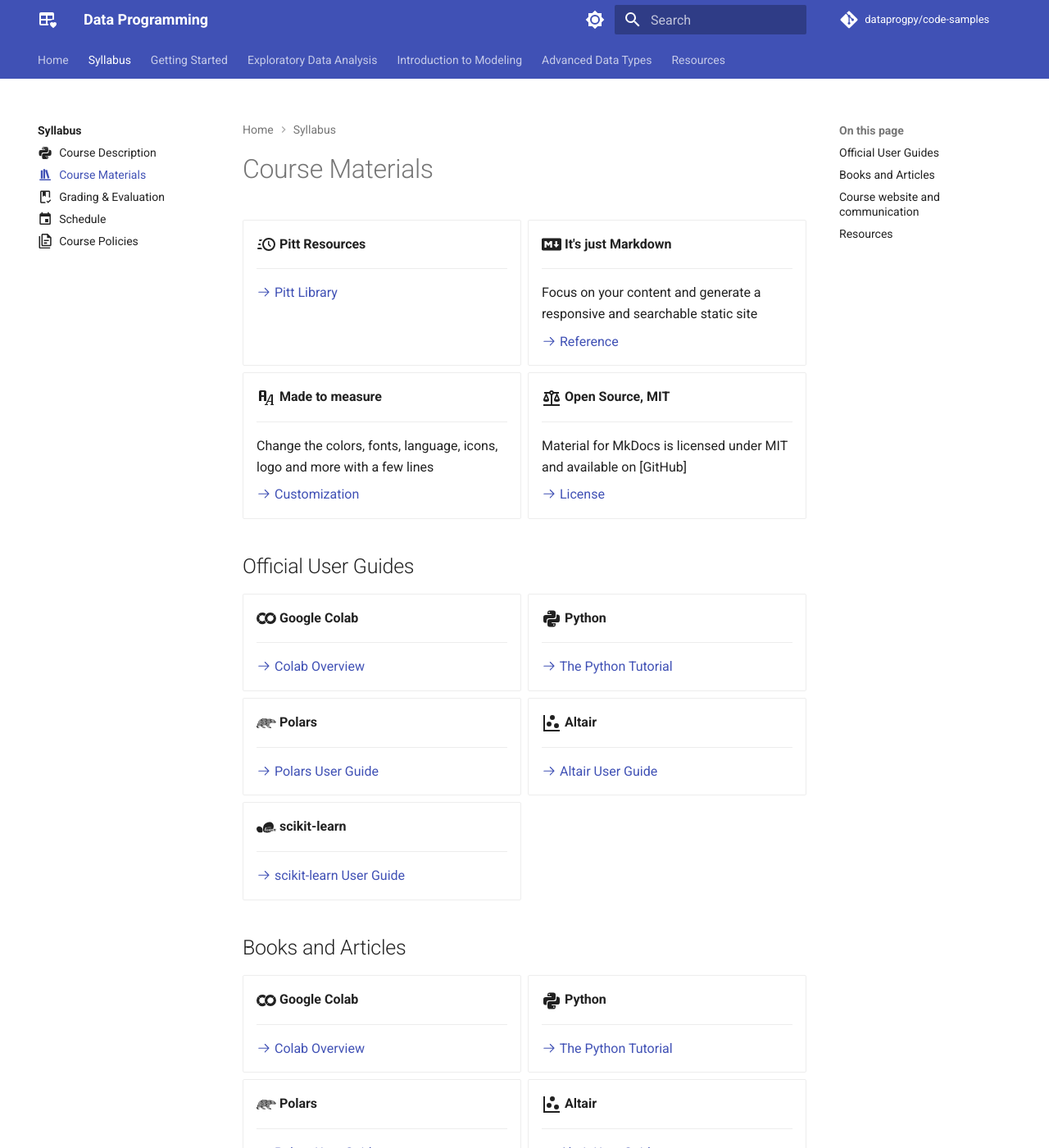
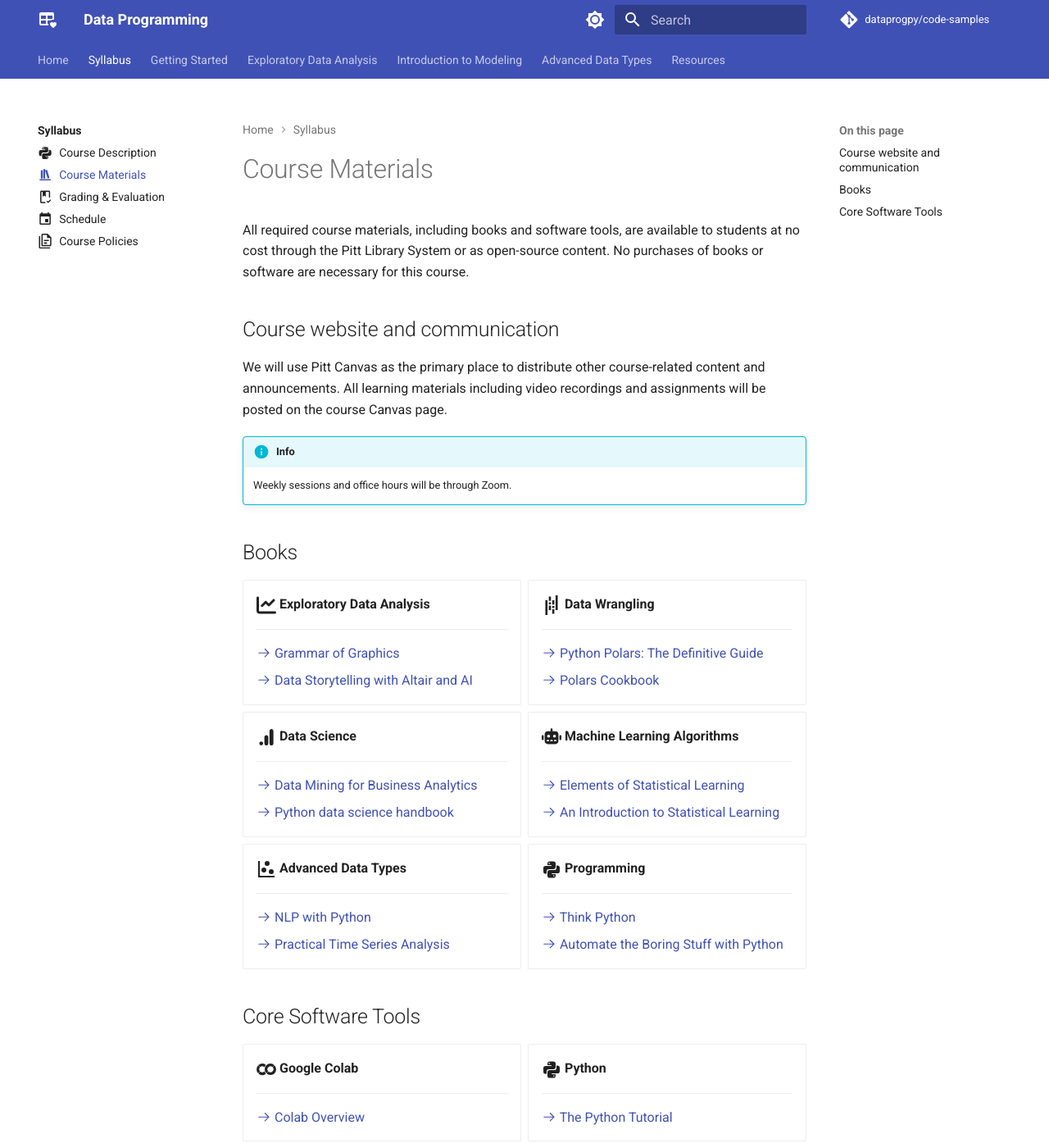
Before and after one commit to dataprogpy/dataprogpy.github.io, an MkDocs documentation site: the page built from docs/syllabus/course-materials.md, in a window 1280 px wide and 1400 px high. Shown: the whole window at 82% size. Built offline with MkDocs 1.6.1 and Material for MkDocs 9.7.7, drawn with Linux system fonts in a browser that asks for light colours; comment, search, counter and statistics services are not loaded; some of the changed text lies outside the part shown.

Commit message:
Update course materials

```diff
--- a/docs/syllabus/course-materials.md
+++ b/docs/syllabus/course-materials.md
@@ -4,41 +4,77 @@
 
 # Course Materials
 
+All required course materials, including books and software tools, are
+available to students at no cost through the Pitt Library System or as
+open-source content. No purchases of books or software are necessary for this course.
+
+## Course website and communication
+
+We will use Pitt Canvas as the primary place to distribute other course-related
+content and announcements. All learning materials including video recordings
+and assignments will be posted on the course Canvas page.
+
+!!! info
+
+    Weekly sessions and office hours will be through Zoom.
+
+## Books
+
 <div class="grid cards" markdown>
 
--   :material-clock-fast:{ .lg .middle } __Pitt Resources__
+-   :fontawesome-solid-chart-line:{ .lg .middle } __Exploratory Data Analysis__
 
     ---
 
-    [:octicons-arrow-right-24: Pitt Library](#)
+    [:octicons-arrow-right-24: Grammar of Graphics](https://pitt.primo.exlibrisgroup.com/permalink/01PITT_INST/1sjtb5p/alma9998493391306236)
 
--   :fontawesome-brands-markdown:{ .lg .middle } __It's just Markdown__
+    [:octicons-arrow-right-24: Data Storytelling with Altair and AI](https://pitt.primo.exlibrisgroup.com/permalink/01PITT_INST/i25aoe/cdi_safari_books_v2_9781633437920)
+
+-   :simple-pandas:{ .lg .middle } __Data Wrangling__
 
     ---
 
-    Focus on your content and generate a responsive and searchable static site
+    [:octicons-arrow-right-24: Python Polars: The Definitive Guide](https://pitt.primo.exlibrisgroup.com/permalink/01PITT_INST/i25aoe/cdi_safari_books_v2_9781098156077)
 
-    [:octicons-arrow-right-24: Reference](https://pitt.primo.exlibrisgroup.com/permalink/01PITT_INST/i25aoe/cdi_safari_books_v2_9781098156077)
+    [:octicons-arrow-right-24: Polars Cookbook](https://pitt.primo.exlibrisgroup.com/permalink/01PITT_INST/i25aoe/cdi_askewsholts_vlebooks_9781805125150)
 
--   :material-format-font:{ .lg .middle } __Made to measure__
+-   :material-google-analytics:{ .lg .middle } __Data Science__
 
     ---
 
-    Change the colors, fonts, language, icons, logo and more with a few lines
+    [:octicons-arrow-right-24: Data Mining for Business Analytics](https://pitt.primo.exlibrisgroup.com/permalink/01PITT_INST/e8h8hp/alma9998682002406236)
 
-    [:octicons-arrow-right-24: Customization](#)
+    [:octicons-arrow-right-24: Python data science handbook](https://pitt.primo.exlibrisgroup.com/permalink/01PITT_INST/i25aoe/cdi_askewsholts_vlebooks_9781098121198)
 
--   :material-scale-balance:{ .lg .middle } __Open Source, MIT__
+-   :fontawesome-solid-robot:{ .lg .middle } __Machine Learning Algorithms__
 
     ---
 
-    Material for MkDocs is licensed under MIT and available on [GitHub]
+    [:octicons-arrow-right-24: Elements of Statistical Learning](https://hastie.su.domains/ElemStatLearn/)
 
-    [:octicons-arrow-right-24: License](#)
+    [:octicons-arrow-right-24: An Introduction to Statistical Learning](https://hastie.su.domains/ISLP/ISLP_website.pdf.download.html)
+
+-   :material-chart-scatter-plot:{ .lg .middle } __Advanced Data Types__
+
+    ---
+
+    [:octicons-arrow-right-24: NLP with Python](https://www.nltk.org/book/)
+
+    [:octicons-arrow-right-24: Practical Time Series Analysis](https://pitt.primo.exlibrisgroup.com/permalink/01PITT_INST/e8h8hp/alma9998547592706236)
+
+
+-   :material-language-python:{ .lg .middle } __Programming__
+
+    ---
+
+    [:octicons-arrow-right-24: Think Python](https://allendowney.github.io/ThinkPython/)
+
+    [:octicons-arrow-right-24: Automate the Boring Stuff with Python](https://pitt.primo.exlibrisgroup.com/permalink/01PITT_INST/i25aoe/cdi_askewsholts_vlebooks_9781593279936)
 
 </div>
 
-## Official User Guides
+
+## Core Software Tools
 
 <div class="grid cards" markdown>
 
@@ -75,77 +111,35 @@
 </div>
 
 
-## Books and Articles
 
-<div class="grid cards" markdown>
 
--   :simple-googlecolab:{ .lg .middle } __Google Colab__
 
-    ---
+<!-- ## Other Resources  -->
 
-    [:octicons-arrow-right-24: Colab Overview](https://colab.research.google.com/notebooks/basic_features_overview.ipynb)
+<!-- - [Python Polars: The Definitive Guide](https://pitt.primo.exlibrisgroup.com/permalink/01PITT_INST/i25aoe/cdi_safari_books_v2_9781098156077) -->
+<!-- - [Polars Cookbook: Over 60 Practical Recipes to Transform, Manipulate, and Analyze Your Data Using Python Polars](https://pitt.primo.exlibrisgroup.com/permalink/01PITT_INST/i25aoe/cdi_askewsholts_vlebooks_9781805125150) -->
+<!-- - [Altair: Interactive Statistical Visualizations for Python](https://pitt.primo.exlibrisgroup.com/permalink/01PITT_INST/i25aoe/cdi_unpaywall_primary_10_21105_joss_01057) -->
+<!-- - [Data Storytelling with Altair and AI](https://pitt.primo.exlibrisgroup.com/permalink/01PITT_INST/i25aoe/cdi_safari_books_v2_9781633437920) -->
+<!-- - [Scikit-learn: Machine Learning in Python](https://pitt.primo.exlibrisgroup.com/permalink/01PITT_INST/i25aoe/cdi_hal_primary_oai_HAL_hal_00650905v2) -->
+<!-- - [Hands-On Machine Learning with Scikit-Learn, Keras, and TensorFlow](https://pitt.primo.exlibrisgroup.com/permalink/01PITT_INST/i25aoe/cdi_proquest_ebookcentral_EBC30168989) -->
+<!-- - [Python data science handbook: essential tools for working with data](https://pitt.primo.exlibrisgroup.com/permalink/01PITT_INST/i25aoe/cdi_askewsholts_vlebooks_9781098121198) -->
+<!-- - [An Introduction to Statistical Learning (ISL)](https://hastie.su.domains/ISLP/ISLP_website.pdf.download.html) -->
+<!-- - [ISL: Resources](https://www.statlearning.com/resources-python) -->
+<!-- - [Automate the Boring Stuff with Python, 2nd Edition: Practical Programming for Total Beginners](https://pitt.primo.exlibrisgroup.com/permalink/01PITT_INST/i25aoe/cdi_askewsholts_vlebooks_9781593279936) -->
 
--   :material-language-python:{ .lg .middle } __Python__
+<!-- - [Kaggle Tutorial: Intro to Programming](https://www.kaggle.com/learn/intro-to-programming) -->
+<!-- - [Data Mining for Business Analytics: Concepts, techniques, and applications in Python](https://pitt.primo.exlibrisgroup.com/permalink/01PITT_INST/e8h8hp/alma9998682002406236) -->
+<!-- - [Natural Language Processing with Python](https://www.nltk.org/book/) -->
+<!-- - [Elements of Statistical Learning](https://hastie.su.domains/ElemStatLearn/) -->
+<!-- - [Think Python](https://allendowney.github.io/ThinkPython/) -->
 
-    ---
+<!-- - [Polars User Guide](https://docs.pola.rs) -->
 
-    [:octicons-arrow-right-24: The Python Tutorial](https://docs.python.org/3/tutorial/index.html)
+<!-- - [Altair User Guide](https://altair-viz.github.io/user_guide/data.html) -->
 
--   :simple-polars:{ .lg .middle } __Polars__
+<!-- - [The Python Tutorial](https://docs.python.org/3/tutorial/index.html) -->
+<!-- - [Python for Everybody](https://www.py4e.com/) -->
 
-    ---
-
-    [:octicons-arrow-right-24: Polars User Guide](https://docs.pola.rs/)
-
--   :material-chart-scatter-plot:{ .lg .middle } __Altair__
-
-    ---
-
-    [:octicons-arrow-right-24: Altair User Guide](https://altair-viz.github.io/user_guide/data.html)
-
--   :simple-scikitlearn:{ .lg .middle } __scikit-learn__
-
-    ---
-
-    [:octicons-arrow-right-24: scikit-learn User Guide](https://scikit-learn.org/stable/user_guide.html)
-
-</div>
-
-## Course website and communication
-
-We will use Pitt Canvas as the primary place to distribute course-related information. All learning
-materials including video recordings and assignments will be hosted on GitHub Pages and posted on the course Canvas.
-
-!!! info
-
-    Weekly sessions and office hours will be through Zoom.
-
-## Resources
-
-- [Python Polars: The Definitive Guide](https://pitt.primo.exlibrisgroup.com/permalink/01PITT_INST/i25aoe/cdi_safari_books_v2_9781098156077)
-- [Polars Cookbook: Over 60 Practical Recipes to Transform, Manipulate, and Analyze Your Data Using Python Polars](https://pitt.primo.exlibrisgroup.com/permalink/01PITT_INST/i25aoe/cdi_askewsholts_vlebooks_9781805125150)
-- [Altair: Interactive Statistical Visualizations for Python](https://pitt.primo.exlibrisgroup.com/permalink/01PITT_INST/i25aoe/cdi_unpaywall_primary_10_21105_joss_01057)
-- [Data Storytelling with Altair and AI](https://pitt.primo.exlibrisgroup.com/permalink/01PITT_INST/i25aoe/cdi_safari_books_v2_9781633437920)
-- [Scikit-learn: Machine Learning in Python](https://pitt.primo.exlibrisgroup.com/permalink/01PITT_INST/i25aoe/cdi_hal_primary_oai_HAL_hal_00650905v2)
-- [Hands-On Machine Learning with Scikit-Learn, Keras, and TensorFlow](https://pitt.primo.exlibrisgroup.com/permalink/01PITT_INST/i25aoe/cdi_proquest_ebookcentral_EBC30168989)
-- [Python data science handbook: essential tools for working with data](https://pitt.primo.exlibrisgroup.com/permalink/01PITT_INST/i25aoe/cdi_askewsholts_vlebooks_9781098121198)
-- [An Introduction to Statistical Learning (ISL)](https://hastie.su.domains/ISLP/ISLP_website.pdf.download.html)
-- [ISL: Resources](https://www.statlearning.com/resources-python)
-- [Automate the Boring Stuff with Python, 2nd Edition: Practical Programming for Total Beginners](https://pitt.primo.exlibrisgroup.com/permalink/01PITT_INST/i25aoe/cdi_askewsholts_vlebooks_9781593279936)
-
-- [Kaggle Tutorial: Intro to Programming](https://www.kaggle.com/learn/intro-to-programming)
-- [Data Mining for Business Analytics: Concepts, techniques, and applications in Python](https://pitt.primo.exlibrisgroup.com/permalink/01PITT_INST/e8h8hp/alma9998682002406236)
-- [Natural Language Processing with Python](https://www.nltk.org/book/)
-- [Elements of Statistical Learning](https://hastie.su.domains/ElemStatLearn/)
-- [Think Python](https://allendowney.github.io/ThinkPython/)
-
-[//]: # (- [Polars User Guide]&#40;https://docs.pola.rs/&#41;)
-
-[//]: # (- [Altair User Guide]&#40;https://altair-viz.github.io/user_guide/data.html&#41;)
-
-[//]: # (- [The Python Tutorial]&#40;https://docs.python.org/3/tutorial/index.html&#41;)
-- [Python for Everybody](https://www.py4e.com/)
-
-[//]: # (- [scikit-learn User Guide]&#40;https://scikit-learn.org/stable/user_guide.html&#41;)
-- [Google Colab](https://colab.research.google.com/)
-- [Colaboratory Release Notes](https://colab.research.google.com/notebooks/relnotes.ipynb)
+<!-- - [scikit-learn User Guide](https://scikit-learn.org/stable/user_guide.html) -->
+<!-- - [Google Colab](https://colab.research.google.com/) -->
+<!-- - [Colaboratory Release Notes](https://colab.research.google.com/notebooks/relnotes.ipynb) -->
```
